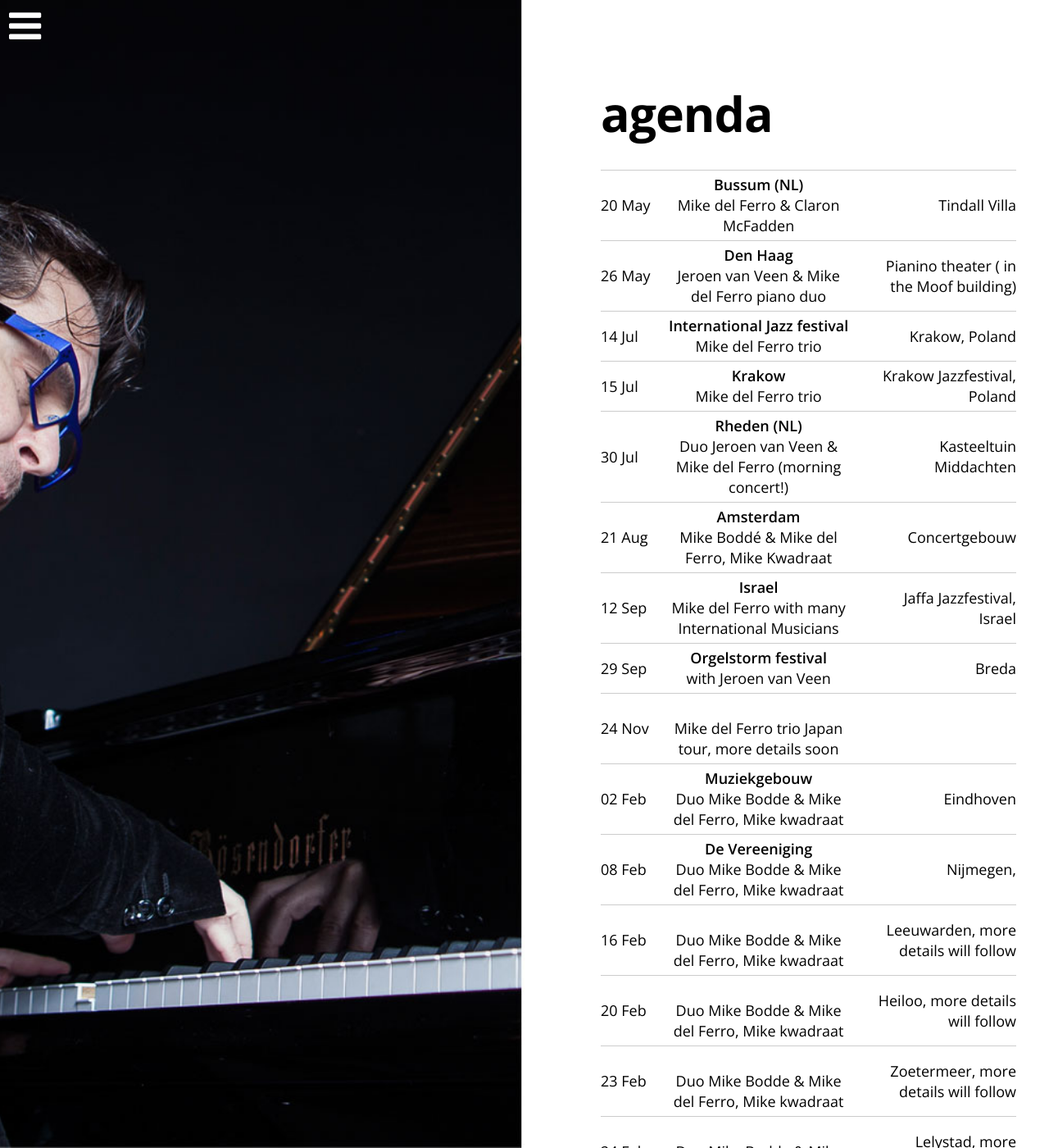
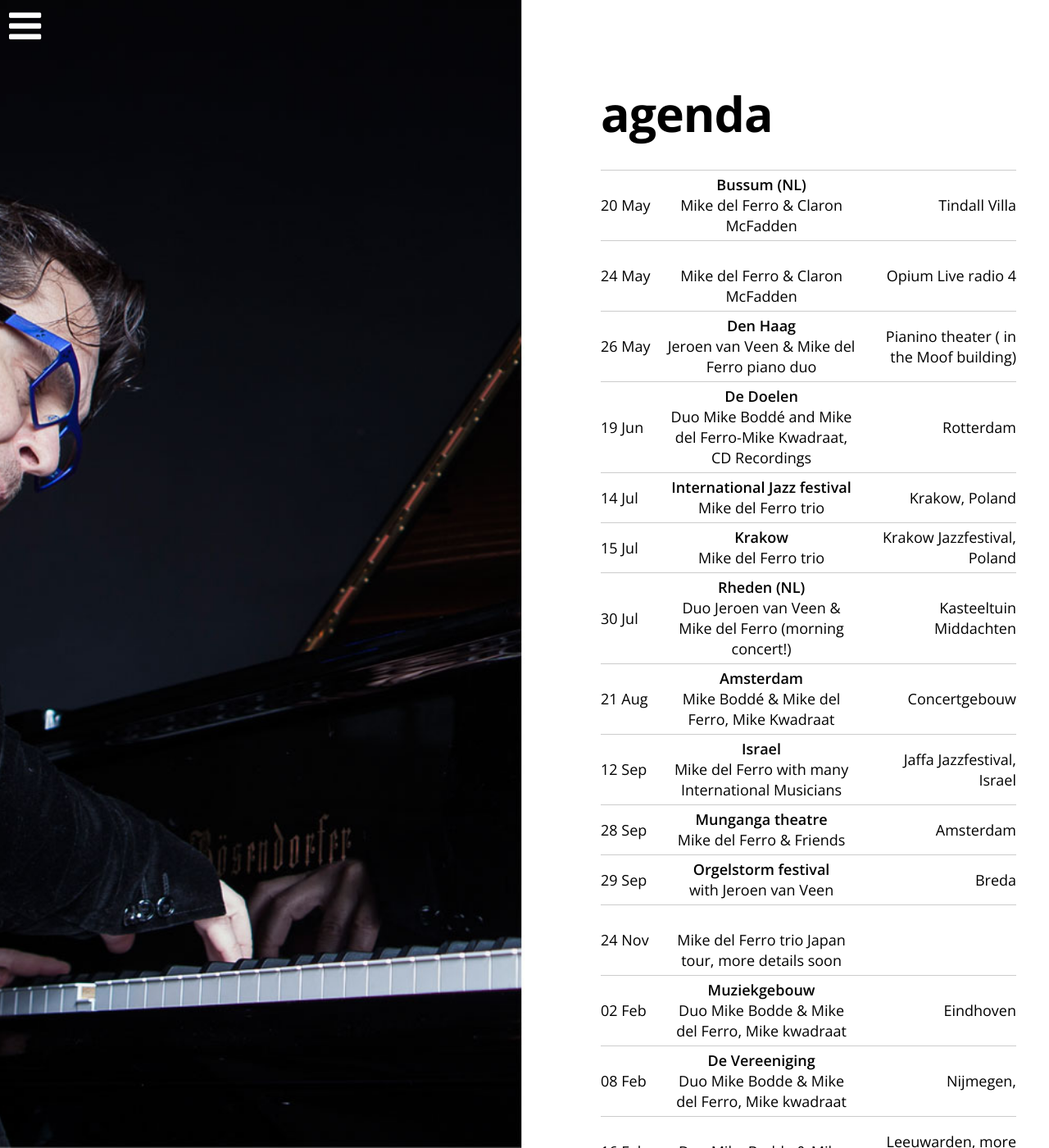
Before and after one commit to mikedelferro/website, a Jekyll site: the page built from agenda.html, in a window 1280 px wide and 1400 px high. Shown: the whole window at 82% size. Built offline with Jekyll 4.4.1, drawn with Linux system fonts in a browser that asks for light colours; nearby versions of some CDN libraries.

Commit message:
Updated '_config.yml' via CloudCannon

```diff
--- a/_config.yml
+++ b/_config.yml
@@ -124,3 +124,18 @@ gigs:
     location:
     venue:
     url:
+  - title: 'Mike del Ferro & Friends'
+    date: 2017-09-28 20:30:00
+    location: Amsterdam
+    venue: Munganga theatre
+    url: www.munganga.nl
+  - title: 'Mike del Ferro & Claron McFadden'
+    date: 2017-05-24 22:30:00
+    location: Opium Live radio 4
+    venue:
+    url:
+  - title: 'Duo Mike Boddé and Mike del Ferro-Mike Kwadraat, CD Recordings'
+    date: 2017-06-19 00:00:00
+    location: Rotterdam
+    venue: De Doelen
+    url:
```
